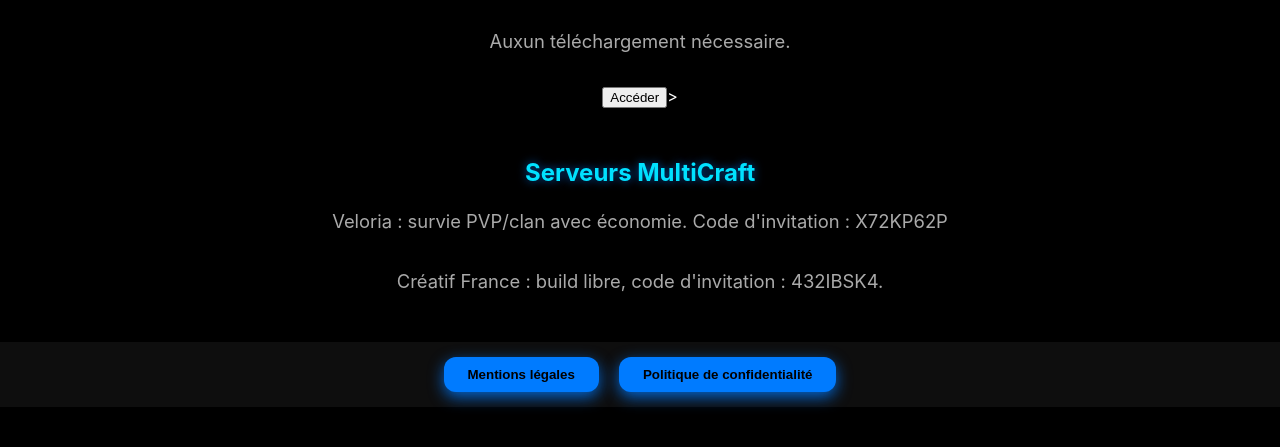
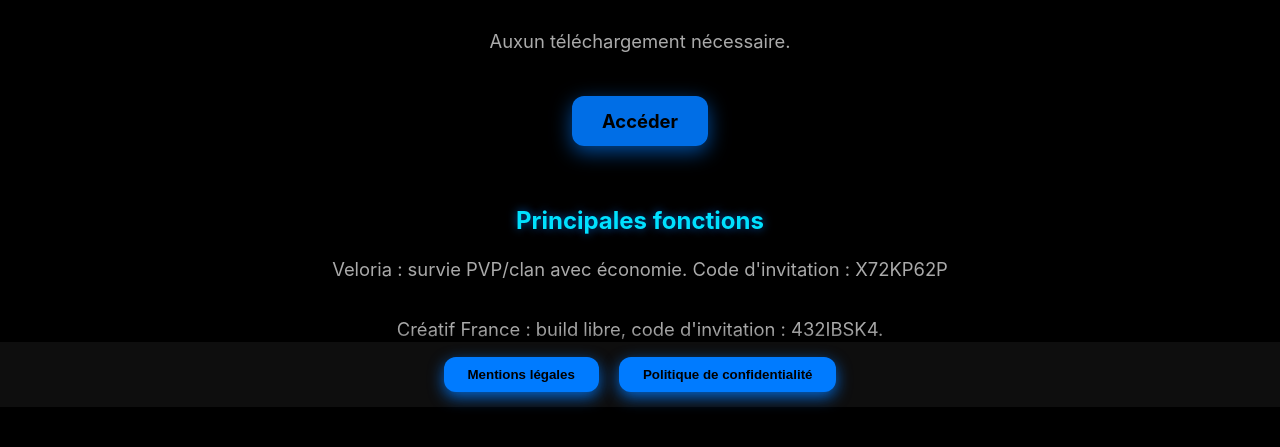
Before and after one commit to Creatif-France-Games/cool-os, a plain HTML site: page index.html in a window 1280 px wide. Shown: the part 393-840 px from the top of the page. Before the commit the page ends 819 px from the top, so only its background shows below. Drawn offline with nearby package versions, Linux system fonts and the light colour scheme.

Commit message:
Update index.html

```diff
--- a/index.html
+++ b/index.html
@@ -21,10 +21,10 @@
 <p data-aos="fade-up" data-aos-duration="800" data-aos-delay="300">Auxun téléchargement nécessaire.</p>
 
 <div data-aos="fade-up" data-aos-duration="800" data-aos-delay="400">
- <a href="https://cool-os-v2.netlify.app"><button>Accéder</button></a>>
+   <a href="https://cool-os-v2.netlify.app" class="btn">Accéder</a>
 </div>
 
-<h2 data-aos="zoom-in" data-aos-duration="800" data-aos-delay="700" style="color:#00e1ff;">Serveurs MultiCraft</h2>
+<h2 data-aos="zoom-in" data-aos-duration="800" data-aos-delay="700" style="color:#00e1ff;">Principales fonctions</h2>
 <p data-aos="fade-up" data-aos-duration="800" data-aos-delay="800">Veloria : survie PVP/clan avec économie. Code d'invitation : X72KP62P</p>
 <p data-aos="fade-up" data-aos-duration="800" data-aos-delay="900">Créatif France : build libre, code d'invitation : 432IBSK4.</p>
 
```
